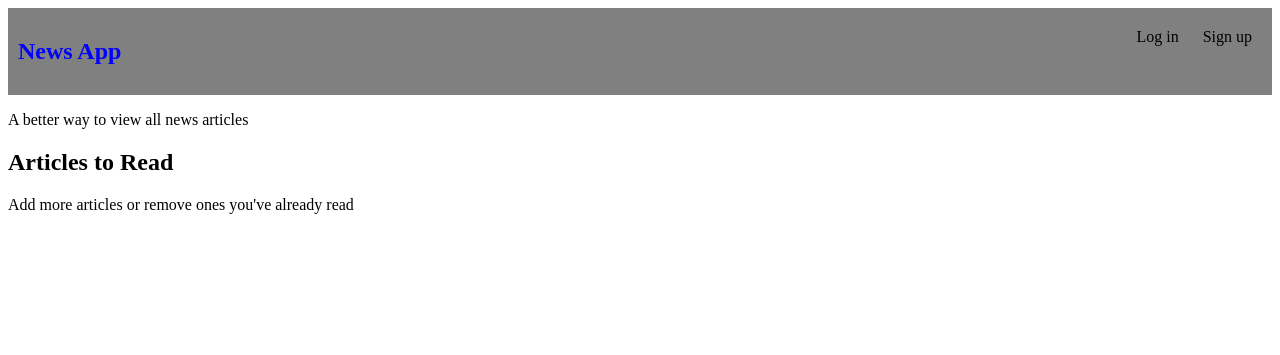
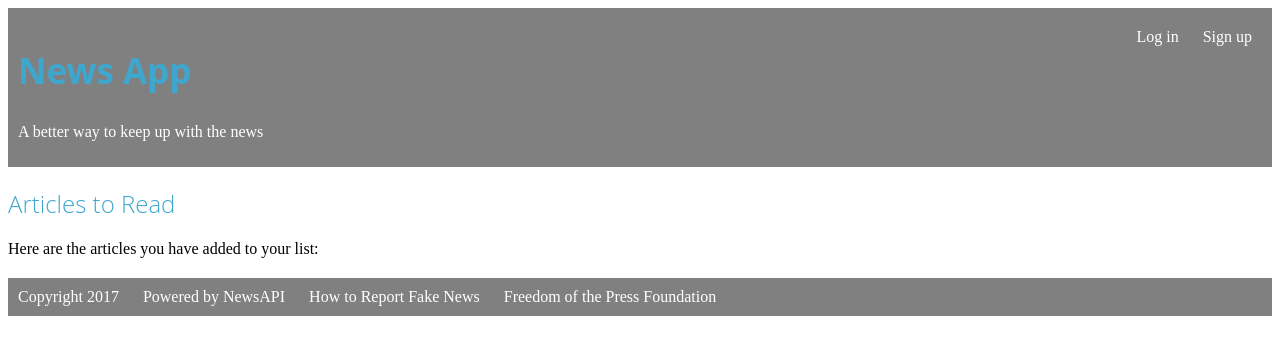
Before and after one commit to wchang17/js-dc-final-project, a Node server app: page /list in a window 1280 px wide. Shown: the top 355 px of the page. Run offline with Node 20, Linux system fonts and the light colour scheme; some libraries are stand-ins or nearby versions.

Commit message:
finalizing css styles

```diff
--- a/app.js
+++ b/app.js
@@ -70,7 +70,6 @@
 app.get('/source/:id', function(req, res){
   request.get(`https://newsapi.org/v1/articles?source=${req.params.id}&sortBy=top&apiKey=2f94009c02d6422eae47c2195597f437`, ( error, response, body ) => {
     let data = JSON.parse(body)
-    // console.log(data)
     res.render('source', {data, user: req.user})
   })
 })
@@ -97,7 +96,6 @@
     description: req.body.description
   })
   req.user.save()
-  console.log(req.user)
   res.redirect('/list')
 })
 
--- a/public/styles.css
+++ b/public/styles.css
@@ -1,7 +1,21 @@
 nav{
+	color: white;
 	background-color: gray;
+	top: 0;
 }
 nav div {
+	display: inline-block;
+	padding: 10px;
+}
+
+footer {
+	color: white;
+	background-color: gray;
+	margin-top: 20px;
+	bottom: 0;
+}
+
+footer div {
 	display: inline-block;
 	padding: 10px;
 }
@@ -12,11 +26,16 @@
 }
 
 h1 {
-	color: blue;
+	font-family: 'Open Sans', Helvetica, Arial, sans-serif;
+	font-size: 35px;
+	color: #3fa7ce;
 }
 
 h2 {
-	font: "Arial", Helvetica, sans-serif;
+	font-family: 'Open Sans', Helvetica, Arial, sans-serif;
+	font-size: 24px;
+	font-weight: 300;
+	color: #3fa7ce;
 }
 
 h3 {
@@ -33,15 +52,36 @@
 	color: inherit;
 }
 
-.other {
-	float: right;
+a:hover {
+	color: #3fa7ce;;
 }
 
+
 .listimage {
-	max-width: 20%;
+	max-width: 35%;
+	margin-right: 15px;
+	padding: 10px;
 	float: left;
+}
+
+.listview {
+	max-width: 50%;
+	overflow: hidden;
+	padding: 20px;
 }
 
 .source {
 	max-width: 70%;
 }
+
+.sourcediv {
+	max-width: 70%;
+}
+
+.trenddiv {
+	max-width: 70%;
+}
+
+.other {
+	float: right;
+}
--- a/views/layouts/main.handlebars
+++ b/views/layouts/main.handlebars
@@ -10,6 +10,7 @@
     <nav>
     <div class="container">
       <a href ="/"><h1>News App</h1></a>
+      <p class="stuff">A better way to keep up with the news</p>
     </div>
     <div class="other">
         {{#if user}}
@@ -23,12 +24,17 @@
         {{/if}}
     </div>
     </nav>
-    <p class="stuff">A better way to view all news articles</p>
   </head>
   <body>
 
     {{{ body }}}
 
   </body>
+  <footer>
+      <div>Copyright 2017</div>
+      <div><a href="https://newsapi.org">Powered by NewsAPI</a></div>
+      <div><a href="http://www.bbc.com/news/38053324">How to Report Fake News</a></div>
+      <div><a href="https://freedom.press">Freedom of the Press Foundation</a></div>
+  </footer>
 
 </html>
--- a/views/list.handlebars
+++ b/views/list.handlebars
@@ -1,9 +1,9 @@
 <h2>Articles to Read</h2>
-<p>Add more articles or remove ones you've already read</p>
+<p>Here are the articles you have added to your list:</p>
 {{#each user.favoriteArticles}}
-	<div>
-	<h3><strong><a href = "{{url}}">{{title}}</a></strong></h3>
+<div class ="listview">
+<h3><strong><a href = "{{url}}">{{title}}</a></strong></h3>
+<p>{{description}}</p>
+<img class="listimage" src = "{{urlToImage}}" />
 </div>
-<img class="listimage" src = "{{urlToImage}}" />
-<p>{{description}}</p>
 {{/ each}}
--- a/views/trending.handlebars
+++ b/views/trending.handlebars
@@ -1,12 +1,12 @@
 <h2>Trending Articles</h2>
 
 {{#each data.articles}}
-	<div>
+	<div class = "trenddiv">
 	<h3><strong><a href = "{{url}}">{{title}}</a></strong></h3>
-	</div>
 	<p>{{author}} - {{publishedAt}}</p>
 	<img src = "{{urlToImage}}" />
 	<p>{{description}}</p>
+	</div>
 {{#if ../user}}
 <form action="/list" method="post">
 	<input type="hidden" name="title" value="{{title}}">
```
Also changed, not shown: views/source.handlebars (+3 -4 lines), readme.md.
